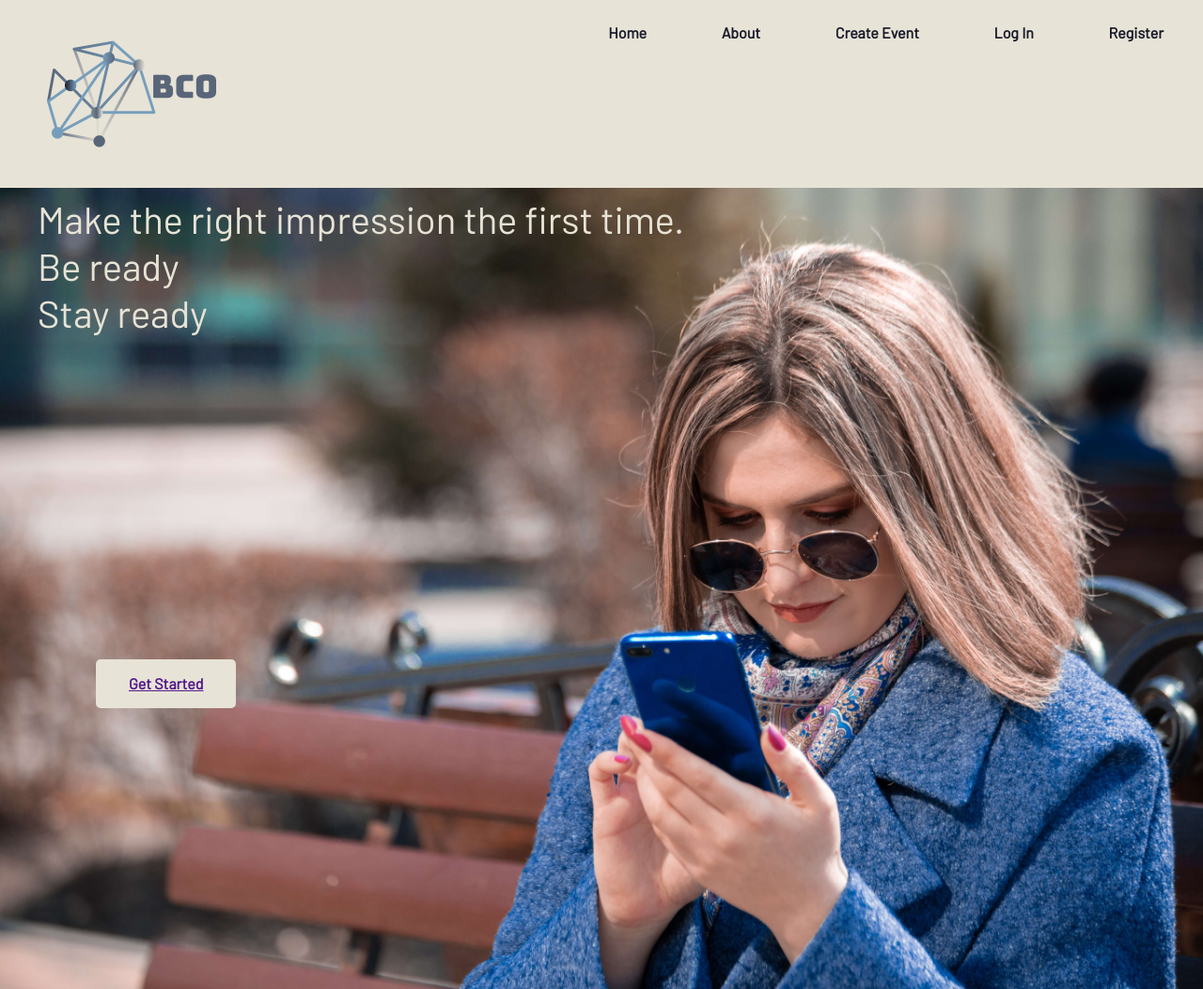
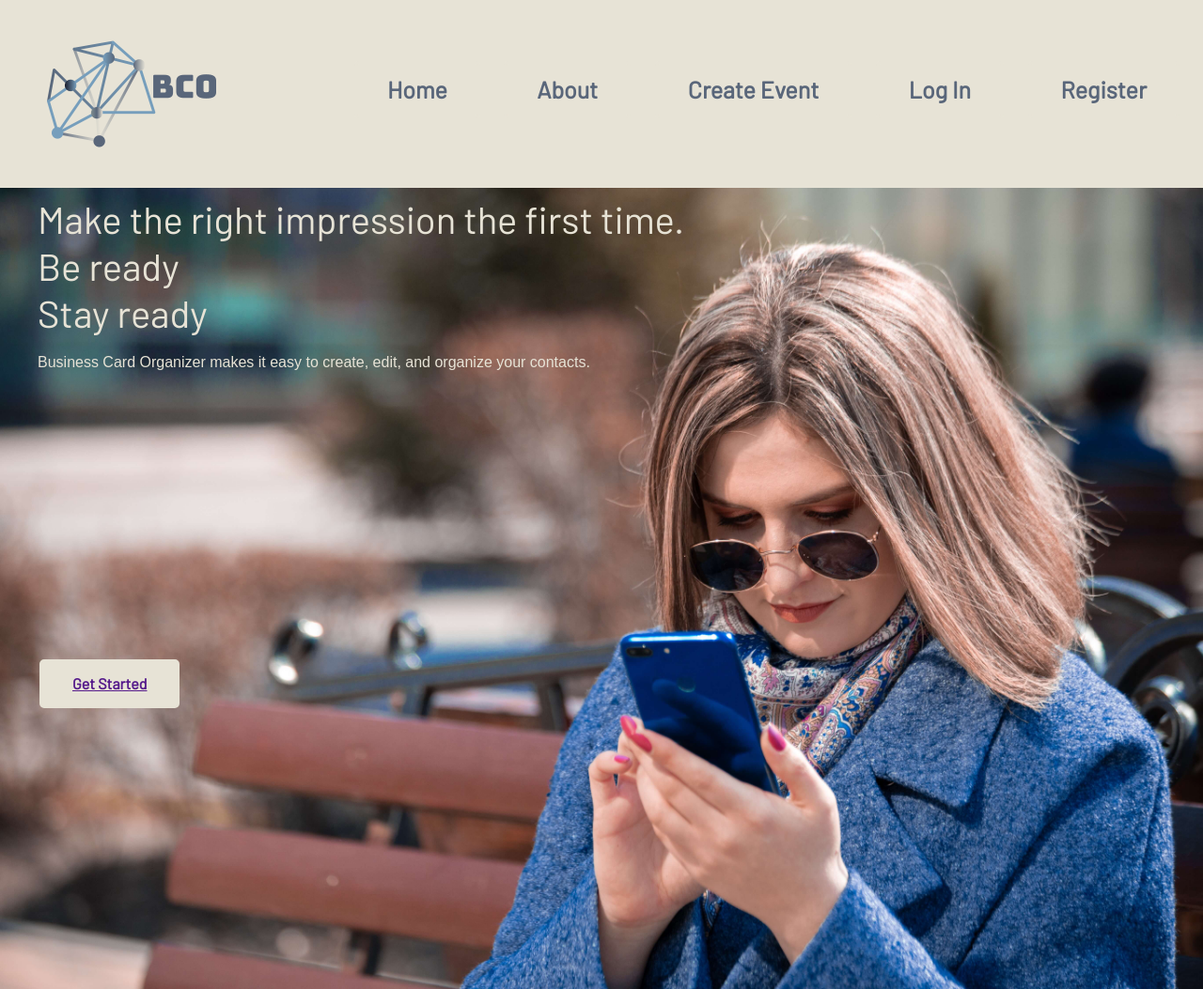
Before and after one commit to web25Lucius/Marketing-page, a plain HTML site: page index.html in a window 1280 px wide. Shown: the top 1053 px of the page at 94% size. Drawn offline with Linux system fonts and the light colour scheme.

Commit message:
fixed nav spacing, might make font smaller.  Media breaks

```diff
--- a/index.html
+++ b/index.html
@@ -26,14 +26,18 @@
 
         <img id#="heroImg" src="img/compressed header.jpg" alt="woman holding her mobilephone, focusing on the screen while outside"></img>
 
-        <div class="btmLftP">
+        <div class="callH1">
            <h1>
                 Make the right impression the first time.  <br> <!-- Make the first impresison the right impression or make the right impression the first time-->
                 Be ready <br>
                 Stay ready
            </h1>
         </div>
-
+        <div class="callP">
+            <p>
+                Business Card Organizer makes it easy to create, edit, and organize your contacts.
+            </p>
+        </div>
         <div class="btn">
             <a href="">Get Started</a>
         </div>
--- a/less/homePage.less
+++ b/less/homePage.less
@@ -6,17 +6,26 @@
     font-size: 3rem;
 }
 
-.btmLftP{
+.callH1{
     position: absolute;
     bottom: 700px;
     left: 40px;
     line-height: 5rem;
 }
 
+.callP{
+    position:absolute;
+    bottom: 650px;
+    left: 40px;
+    font-size: 24pt;
+    color: @satin;
+    font-weight: 250;
+}
+
 .btn{
     position: absolute;
     bottom: 300px; //move button up and right.  line it up
-    left: 100px;
+    left: 40px;
     background-color: @satin;
     border:  solid @satin;
     border-radius: 5px;
--- a/less/navigation.less
+++ b/less/navigation.less
@@ -1,29 +1,28 @@
 header {
-    .flexCenter();
+    // .flexCenter();
+    display: block;
     justify-content: space-between;
-    align-content: flex-end;
+    // align-content: flex-end;
     background-color: @satin;
-    //padding: 2rem;
 
 }
 
 #headerLogo {
     margin: 0 0 0 40px;
+    display: inline-block;
 }
 
 nav a {
-    font-size: 2rem;
-    padding: 3rem;
+    font-size: 2.5rem;
     background-color: @satin;
     border:  solid @satin;
     border-radius: 5px;
-    color: @midnight;
+    color: #59667a;
     padding: 15px 32px;
     text-align: end;
     display: inline-block;
-    font-size: 16px;
     font-family: barlow, sans-serif;
     font-weight: bold;
-    margin: 4px 2px;
+    margin: 60px 20px 0 0;
     text-decoration: none;
 }
--- a/less/variables.less
+++ b/less/variables.less
@@ -3,7 +3,7 @@
 @sirocco: #818F91;
 @shuttle: #59667A;
 @mirage: #796ebc;
-@midnight: #191A2A;
+@midnight: #292a30;
 
 
 //media breaks
```
Also changed, not shown: css/index.css.
